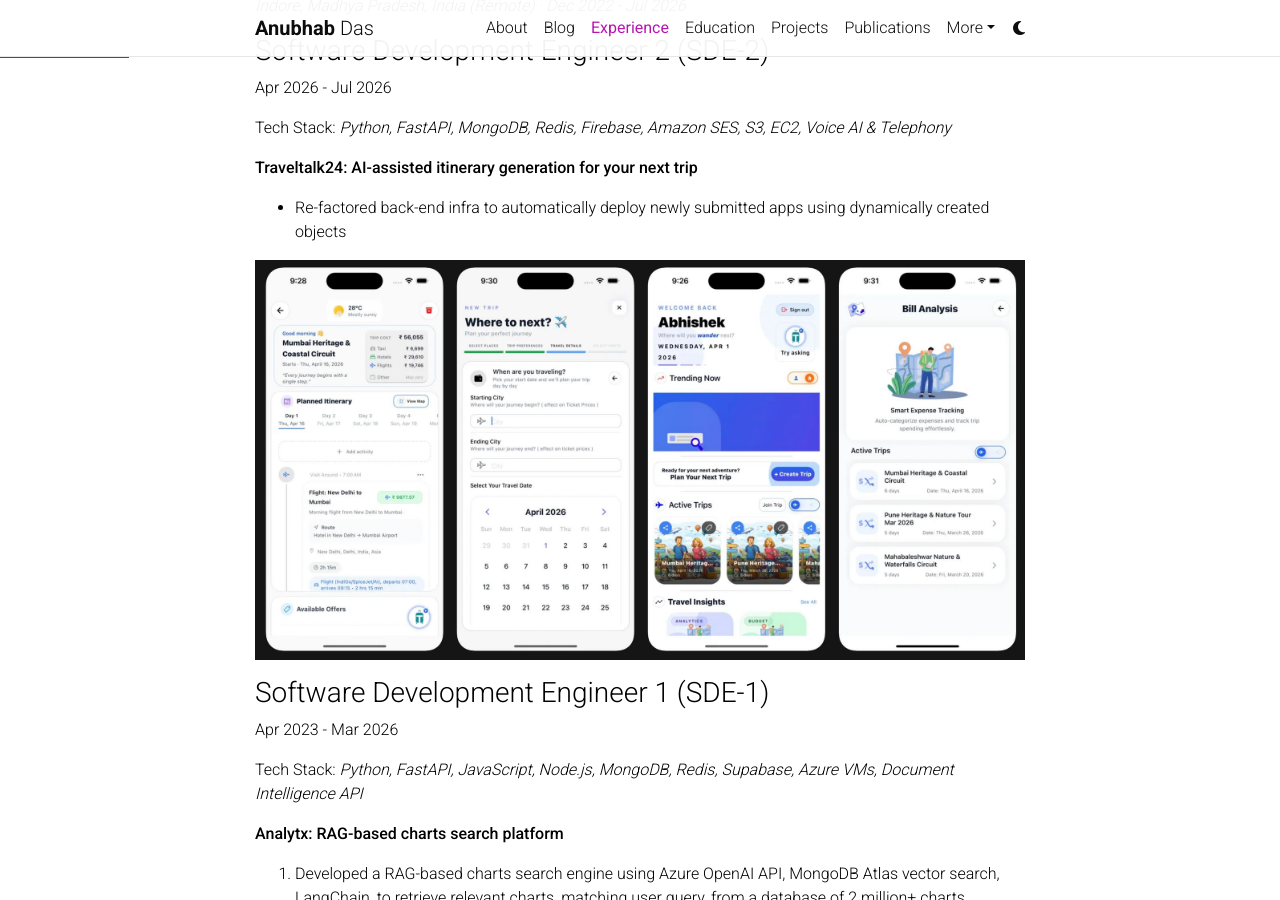
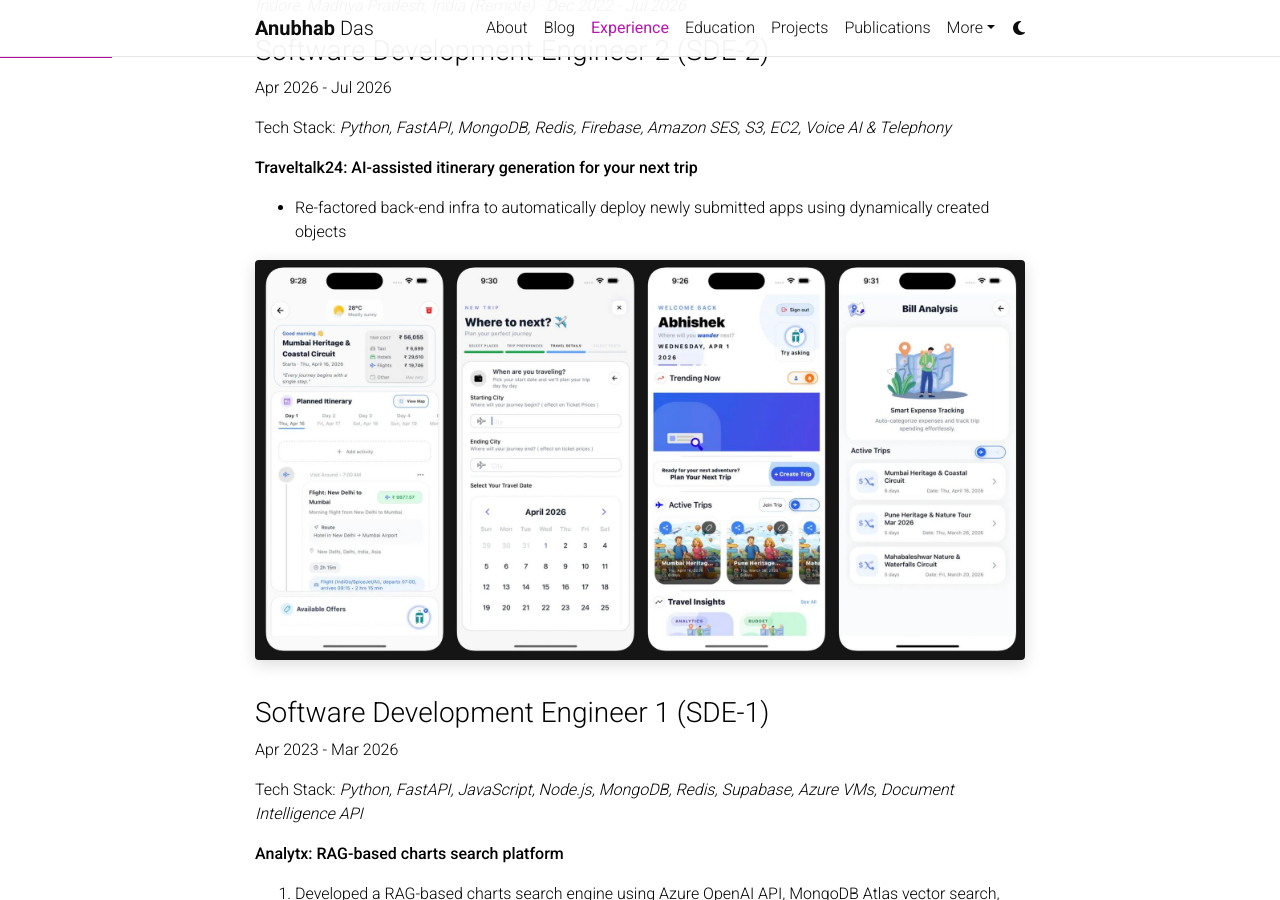
Before and after one commit to anubhabdaserrr/anubhabdaserrr.github.io, a Jekyll site: the page built from _pages/experience.md, in a window 1280 px wide and 900 px high, scrolled down 327 px. Built offline with Jekyll 4.4.1, drawn with Linux system fonts in a browser that asks for light colours; comment, search, counter and statistics services are not loaded; a style sheet for code colours, icons or effects is not loaded.

Commit message:
added imgs

```diff
--- a/_pages/experience.md
+++ b/_pages/experience.md
@@ -27,7 +27,7 @@
 
 - Re-factored back-end infra to automatically deploy newly submitted apps using dynamically created objects
 
-<img  src="../assets/img/tt24_ss.jpeg"  alt="tt24_ss"  style="max-width: 100%; height: auto;">
+<img  src="../assets/img/tt24_ss.jpeg"  alt="tt24_ss"  style="max-width: 100%; height: auto; box-shadow: 0 4px 16px rgba(0, 0, 0, 0.15); border-radius: 4px; margin-bottom: 20px;">
 
 ### Software Development Engineer 1 (SDE-1)
 Apr 2023 - Mar 2026
@@ -46,7 +46,7 @@
 
 5. Successfully migrated test and production deployments for multiple backend platforms from Azure to GCP, across our core product as well as separate client projects
 
-<img  src="../assets/img/analytx_ss.jpeg"  alt="analytx_ss"  style="max-width: 100%; height: auto;">
+<img  src="../assets/img/analytx_ss.jpeg"  alt="analytx_ss"  style="max-width: 100%; height: auto; box-shadow: 0 4px 16px rgba(0, 0, 0, 0.15); border-radius: 4px; margin-bottom: 20px;">
 
 **Textify AI App & Builder Platform: Web platform for building no-code AI mini-apps**
 
@@ -66,7 +66,7 @@
 
 8. Designed dashboard app cards, alert screens, custom app UIs, pop-up forms in Figma
 
-<img  src="../assets/img/textify_app_platform_ss.jpeg"  alt="textify_app_platform_ss"  style="max-width: 100%; height: auto;">
+<img  src="../assets/img/textify_app_platform_ss.jpeg"  alt="textify_app_platform_ss"  style="max-width: 100%; height: auto; box-shadow: 0 4px 16px rgba(0, 0, 0, 0.15); border-radius: 4px; margin-bottom: 20px;">
 
 ### Software Development Intern
 
@@ -82,6 +82,8 @@
 
 3. Implemented basic CI/ CD pipelines using GitHub Actions for deploying backend APIs.
 
+<img  src="../assets/img/dev_textify_biz_login.png"  alt="dev_textify_biz_login"  style="max-width: 100%; height: auto; box-shadow: 0 4px 16px rgba(0, 0, 0, 0.15); border-radius: 4px; margin-bottom: 20px;">
+
 **Client project & demos**
 
 1. Built multiple demos for client projects spanning Text summarisation, Translation & Question answering.
@@ -90,6 +92,6 @@
 
 3. Deployed machine learning models as production-ready APIs for client applications.
 
-<img  src="../assets/img/dev_textify_biz_login.png"  alt="dev_textify_biz_login"  style="max-width: 100%; height: auto;">
+<img  src="../assets/img/complaint_classif_ss.jpg"  alt="complaint_classif_ss"  style="max-width: 100%; height: auto;">
 
 ----
```
Also changed, not shown: assets/img/complaint_classif_ss.jpg (added).
